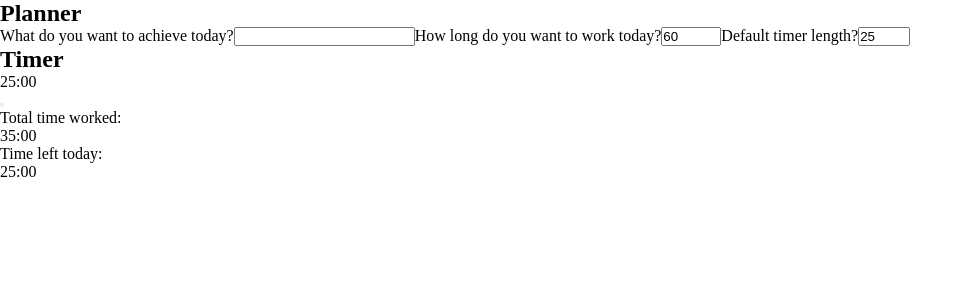
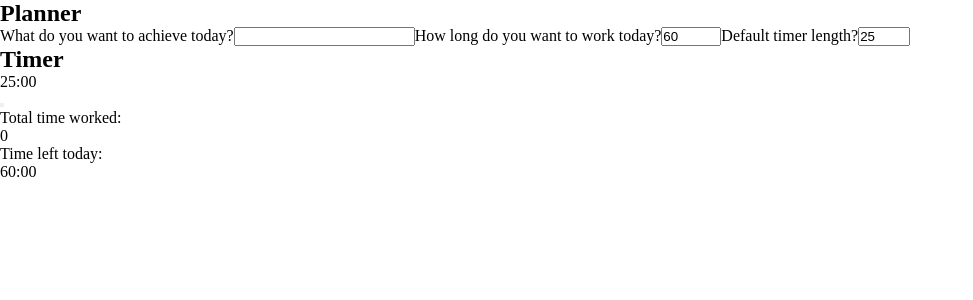
Before and after one commit to ChrisJLP/Productivity-planner, a React (Vite) app: page / in a window 1280 px wide. Shown: the top 300 px of the page, without its empty margins (0-973 px from the left). Built offline with nearby package versions, Linux system fonts and the light colour scheme.

Commit message:
Make time left today in the timer section reflect the time to work in the planner section

```diff
--- a/src/components/Planner.jsx
+++ b/src/components/Planner.jsx
@@ -49,7 +49,7 @@ function Planner() {
         max="60"
         onChange={handleDefaultTimeChange}
       />
-      <Timer mins={defaultTimeVal} />
+      <Timer mins={defaultTimeVal} totalTimeToWork={workTimeVal} />
     </>
   );
 }
--- a/src/components/Timer.jsx
+++ b/src/components/Timer.jsx
@@ -1,9 +1,12 @@
 import { useState } from "react";
 import { useEffect } from "react";
 
-function Timer({ mins }) {
+function Timer({ mins, totalTimeToWork }) {
   const [timerMinutes, setTimerMinutes] = useState(mins);
   const [timerSeconds, setTimerSeconds] = useState(0);
+  const [totalMinsLeft, setTotalMinsLeft] = useState(totalTimeToWork);
+  const [totalSecondsLeft, setTotalSecondsLeft] = useState(0);
+  const [timeWorked, setTimeWorked] = useState(0);
   const [isRunning, setIsRunning] = useState(false);
 
   useEffect(() => {
@@ -11,6 +14,10 @@ function Timer({ mins }) {
       setTimerMinutes(mins);
     }
   }, [mins]);
+
+  useEffect(() => {
+    setTotalMinsLeft(totalTimeToWork);
+  }, [totalTimeToWork]);
 
   const handleClick = () => {
     setIsRunning(true);
@@ -35,6 +42,9 @@ function Timer({ mins }) {
 
   const formattedMins = String(timerMinutes).padStart(2, "0");
   const formattedSecs = String(timerSeconds).padStart(2, "0");
+  const formattedTotalMins = String(totalMinsLeft).padStart(2, "0");
+  const formattedTotalSecs = String(totalSecondsLeft).padStart(2, "0");
+
   return (
     <>
       <h2>Timer</h2>
@@ -43,9 +53,11 @@ function Timer({ mins }) {
       </p>
       <button onClick={handleClick}></button>
       <p>Total time worked:</p>
-      <p>35:00</p>
+      <p>{timeWorked}</p>
       <p>Time left today:</p>
-      <p>25:00</p>
+      <p>
+        {formattedTotalMins}:{formattedTotalSecs}
+      </p>
     </>
   );
 }
```
